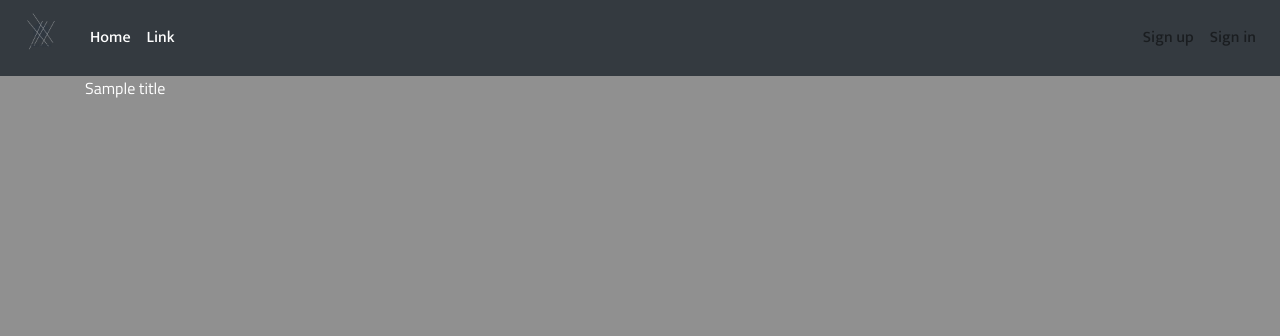
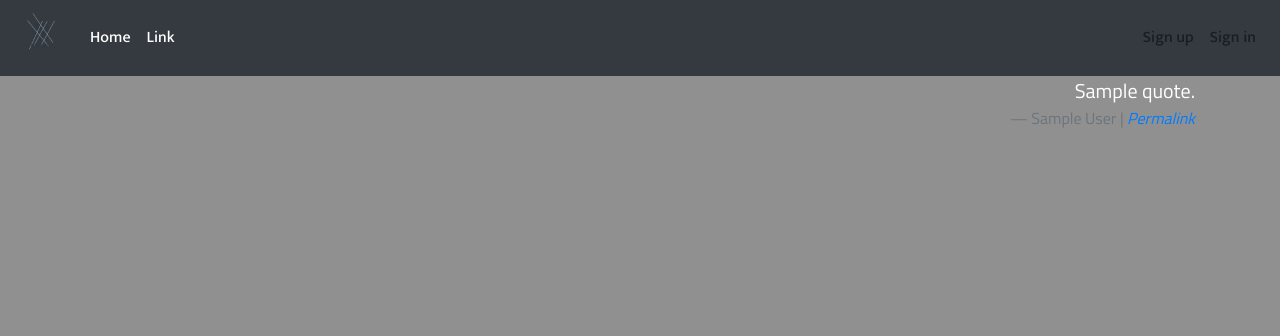
Before and after one commit to joanwanjiku/blogspot, a Flask app: template app/templates/main/index.html in a window 1280 px wide. Shown: the top 336 px of the page. Run offline with Flask 2, Linux system fonts and the light colour scheme; the template is opened without the code that fills it: most values are stand-ins (such as "Sample title", 1, 10 or a date in 2020); some libraries are stand-ins or nearby versions.

Commit message:
displayed random quote

```diff
--- a/app/templates/main/index.html
+++ b/app/templates/main/index.html
@@ -5,7 +5,10 @@
 <div class="container">
     <div class="row">
        <div class="col-sm-12">
-           {{title}}
+        <blockquote class="blockquote text-right">
+            <p class="mb-0">{{quote.quote}}.</p>
+            <footer class="blockquote-footer">{{quote.author}} | <cite title="Source Title"><a href="{{quote.permalink}}">Permalink</a></cite></footer>
+          </blockquote>
        </div>
     </div>
 </div>
```
